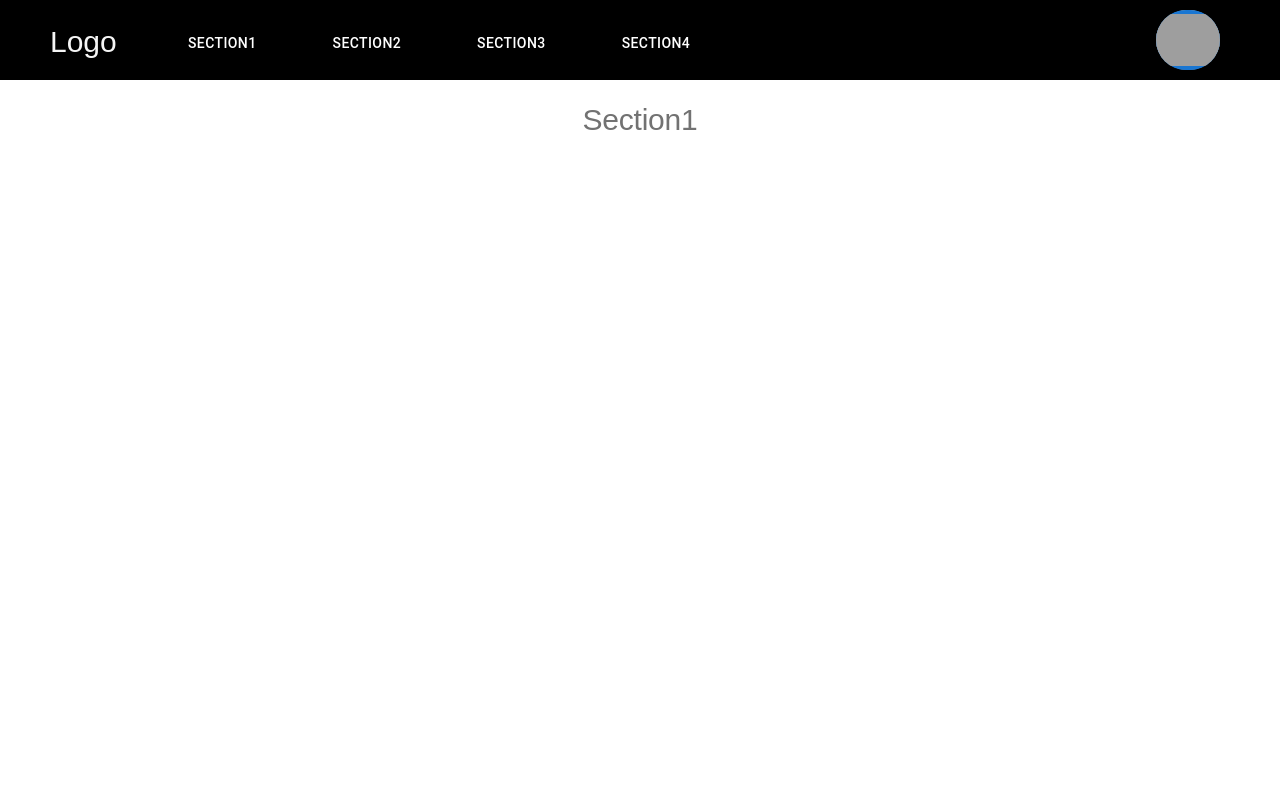
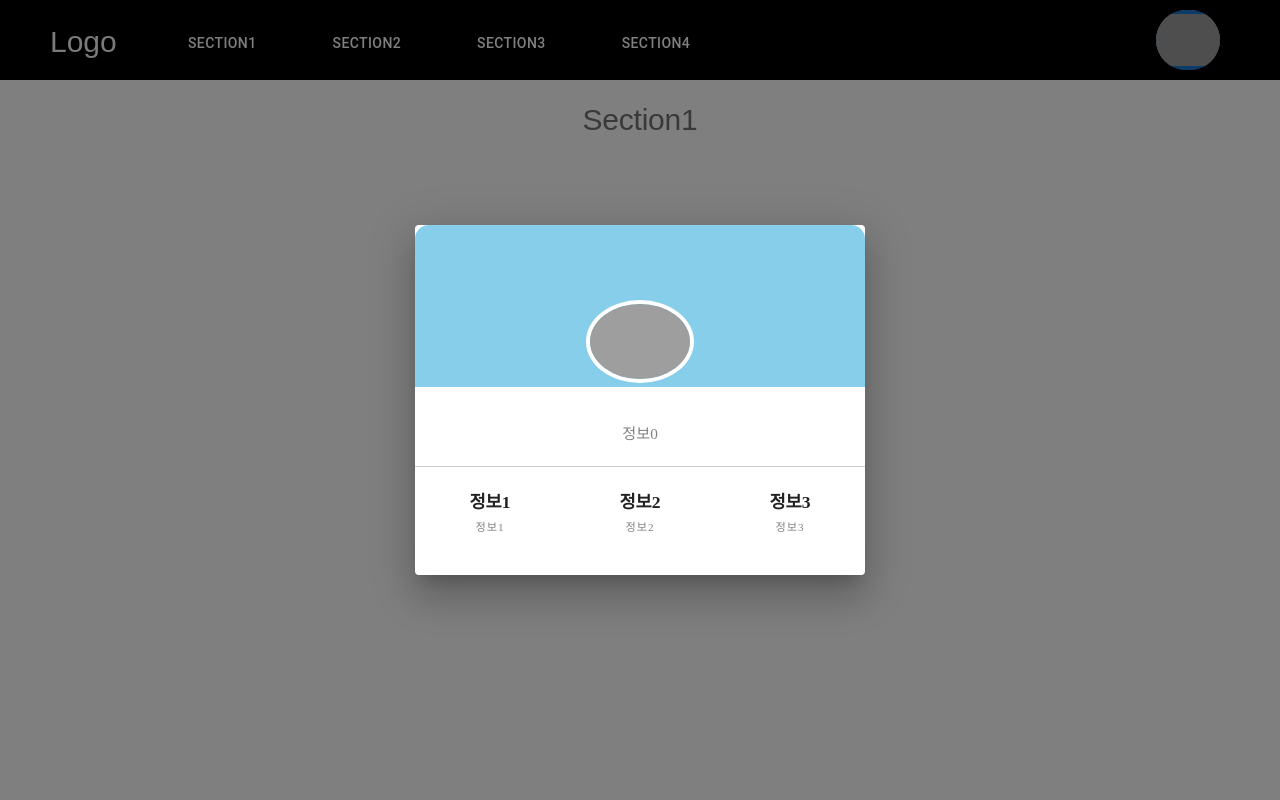
Before and after one commit to Rush-Develop/milky_frontend, a React (Create React App) app: page / in a window 1280 px wide. Shown: the top 800 px of the page. Built offline with nearby package versions, Linux system fonts and the light colour scheme; no server answers; grey boxes are pictures that could not be loaded.

Commit message:
code reformat

```diff
--- a/src/App.js
+++ b/src/App.js
@@ -2,51 +2,12 @@ import { useEffect, useState } from "react";
 import { BrowserRouter as Router, Switch, Route } from "react-router-dom";
 import Home from "./routes/Home";
 function App() {
-  const fragment = new URLSearchParams(window.location.hash.slice(1));
-  const [Id, setId] = useState("");
-  const [username, setUsername] = useState("");
-  const [avatar, setAvatar] = useState("");
-
-  const [accessToken, tokenType] = [
-    fragment.get("access_token"),
-    fragment.get("token_type"),
-  ];
-
-  // if (!accessToken) {
-  //   window.location.href = "/";
-  // }
-  useEffect(() => {
-    fetch("https://discord.com/api/users/@me", {
-      headers: {
-        authorization: `${tokenType} ${accessToken}`,
-      },
-    })
-      .then((result) => result.json())
-      .then((response) => {
-        // console.log(response);
-        setId(response.id);
-        setUsername(response.username);
-        setAvatar(response.avatar);
-        // const { username, discriminator, avatar, id } = response;
-
-        //set the welcome username string
-        // document.getElementById(
-        //   "name"
-        // ).innerText = ` ${username}#${discriminator}`;
-
-        // //set the avatar image by constructing a url to access discord's cdn
-        // document.getElementById(
-        //   "avatar"
-        // ).src = `https://cdn.discordapp.com/avatars/${id}/${avatar}.jpg`;
-      })
-      .catch(console.error);
-  }, []);
   return (
     <div>
       <Router>
         <Switch>
           <Route path="/">
-            <Home id={Id} username={username} avatar={avatar} />
+            <Home />
           </Route>
         </Switch>
       </Router>
--- a/src/routes/Home.js
+++ b/src/routes/Home.js
@@ -5,10 +5,10 @@ import Footer from "./components/Footer";
 import Section from "./components/Section";
 import TopButton from "./components/elements/TopButton";
 
-function Home(props) {
+function Home() {
   return (
     <div className={styles.all}>
-      <Header id={props.id} username={props.username} avatar={props.avatar} />
+      <Header />
       <div className={styles.grid}>
         <div className={styles.Main}>
           <div id="1">
--- a/src/routes/components/Header.js
+++ b/src/routes/components/Header.js
@@ -22,7 +22,7 @@ export const Big = ({ children }) => {
   return <>{isBig && children}</>;
 };
 
-function Header(props) {
+function Header() {
   return (
     <>
       <Small>
@@ -39,11 +39,7 @@ function Header(props) {
         }}
       /> */}
           <span className={styles.Logo}>Logo</span>
-          <LoginModal
-            id={props.id}
-            username={props.username}
-            avatar={props.avatar}
-          />
+          <LoginModal />
           {/* <DiscordLoginModal /> */}
           <Sidebar width={360}>
             <Sidemenu />
@@ -65,11 +61,7 @@ function Header(props) {
       /> */}
           <span className={styles.Logo}>Logo</span>
           <Menu />
-          <LoginModal
-            id={props.id}
-            username={props.username}
-            avatar={props.avatar}
-          />
+          <LoginModal />
           {/* <DiscordLoginModal /> */}
         </div>
       </Big>
--- a/src/routes/components/elements/LoginModal.js
+++ b/src/routes/components/elements/LoginModal.js
@@ -13,9 +13,46 @@ const Transition = React.forwardRef(function Transition(props, ref) {
   return <Zoom timeout={1000} ref={ref} {...props} />;
 });
 
-function LoginModal(props) {
-  const [open, setOpen] = useState(false);
+function LoginModal() {
+  const [open, setOpen] = useState(true);
+  const [Id, setId] = useState("");
   const [username, setUsername] = useState("");
+  const [avatar, setAvatar] = useState("");
+
+  // componentDidMount = async () => {
+  //   const response = await fetch("http://date.jsontest.com");
+  //   const body = await response.json();
+  //   alert(body.date);
+  // };
+
+  const fragment = new URLSearchParams(window.location.hash.slice(1));
+  console.log(window.location.hash.slice(1));
+  const [accessToken, tokenType] = [
+    fragment.get("access_token"),
+    fragment.get("token_type"),
+  ];
+  console.log(accessToken);
+  console.log(tokenType);
+
+  // if (!accessToken) {
+  //   window.location.href = "/";
+  // }
+  useEffect(() => {
+    fetch("https://discord.com/api/users/@me", {
+      headers: {
+        authorization: `${tokenType} ${accessToken}`,
+        // authorization: `nice hello`,
+      },
+    })
+      .then((result) => result.json())
+      .then((response) => {
+        console.log(response);
+        setId(response.id);
+        setUsername(response.username);
+        setAvatar(response.avatar);
+      })
+      .catch(console.error);
+  }, []);
 
   const handleClickOpen = () => {
     setOpen(true);
@@ -30,19 +67,12 @@ function LoginModal(props) {
     },
   };
 
-  // if (props.id === undefined) {
-  // } else {
-  //   console.log(props.id);
-  //   console.log(props.username);
-  //   console.log(props.avatar);
-  // }
-
   return (
     <div className={styles.headprofile}>
-      {props.id === undefined ? (
+      {Id === undefined ? (
         <a
           id="login"
-          href="https://discord.com/api/oauth2/authorize?client_id=1060823658832076830&redirect_uri=http%3A%2F%2Flocalhost%3A8080%2Fjoin&response_type=token&scope=identify"
+          href="https://discord.com/api/oauth2/authorize?client_id=1060823658832076830&redirect_uri=http%3A%2F%2Flocalhost%3A8080%2Flogin%2Foauth2%2Fcode%2Fdiscord&response_type=token&scope=identify%20email"
           style={{ textDecoration: "none" }}
         >
           <Button variant="text" sx={styled}>
@@ -58,7 +88,7 @@ function LoginModal(props) {
             onClick={handleClickOpen}
           >
             <img
-              src={`https://cdn.discordapp.com/avatars/${props.id}/${props.avatar}.jpg`}
+              src={`https://cdn.discordapp.com/avatars/${Id}/${avatar}.jpg`}
               alt="my"
               width={"70px"}
             />
@@ -74,27 +104,27 @@ function LoginModal(props) {
               <header className={styles.header}>
                 <img
                   className={styles.profileimg}
-                  src={`https://cdn.discordapp.com/avatars/${props.id}/${props.avatar}.jpg`}
+                  src={`https://cdn.discordapp.com/avatars/${Id}/${avatar}.jpg`}
                   alt="my"
                   width={"70px"}
                 />
               </header>
               <h1 className={styles.boldtext}>
-                {props.username}
-                <span className={styles.normaltext}>{props.age}</span>
+                {username}
+                {/* <span className={styles.normaltext}>age</span> */}
               </h1>
-              <h2 className={styles.normaltext}>{props.city}</h2>
+              <h2 className={styles.normaltext}>정보0</h2>
               <div className={styles.socialcontainer}>
                 <div className={styles.followers}>
-                  <h1 className={styles.boldtext}>{props.followers}</h1>
+                  <h1 className={styles.boldtext}>정보1</h1>
                   <h2 className={styles.smallertext}>정보1</h2>
                 </div>
                 <div className={styles.likes}>
-                  <h1 className={styles.boldtext}>{props.likes}</h1>
+                  <h1 className={styles.boldtext}>정보2</h1>
                   <h2 className={styles.smallertext}>정보2</h2>
                 </div>
                 <div className={styles.photos}>
-                  <h1 className={styles.boldtext}>{props.photos}</h1>
+                  <h1 className={styles.boldtext}>정보3</h1>
                   <h2 className={styles.smallertext}>정보3</h2>
                 </div>
               </div>
@@ -106,7 +136,7 @@ function LoginModal(props) {
             </DialogActions>
           </Dialog>
         </span>
-        // <span className={styles.profile}>{props.username}님 안녕하세요!</span>
+        // {/* <span className={styles.profile}>{props.username}님 안녕하세요!</span> */}
       )}
     </div>
   );
```
Also changed, not shown: 2 other files (tests, documents, lock files or other folders).
